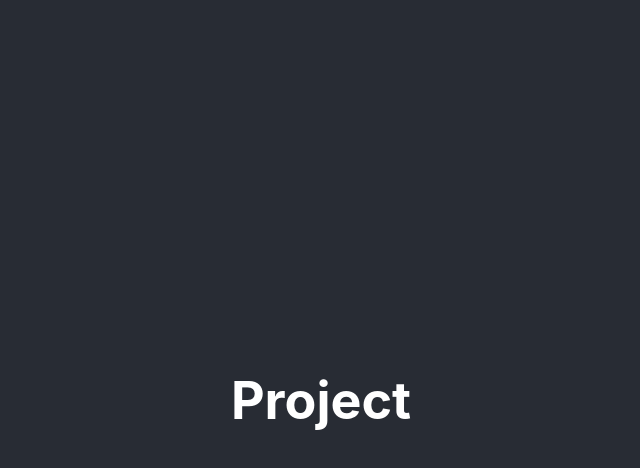
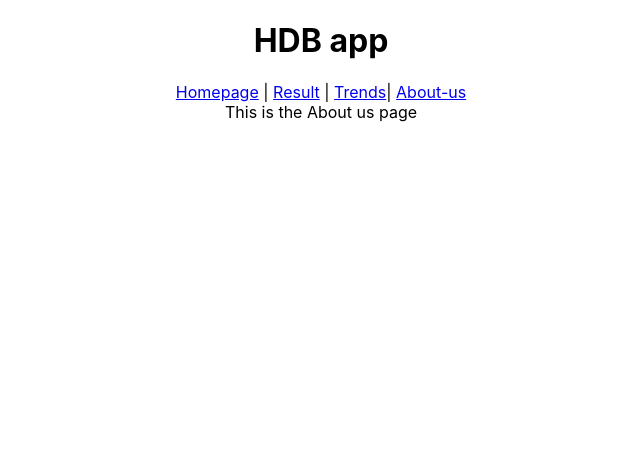
Before and after one commit to quahfamili1/project, a React (Create React App) app: page /Aboutus in a window 1280 px wide. Shown: the top 468 px of the page, without its empty margins (319-959 px from the left). Built offline with nearby package versions, Linux system fonts and the light colour scheme.

Commit message:
added routes and project folders

```diff
--- a/package.json
+++ b/package.json
@@ -9,6 +9,7 @@
     "axios": "^1.6.8",
     "react": "^18.2.0",
     "react-dom": "^18.2.0",
+    "react-router-dom": "^6.22.3",
     "react-scripts": "5.0.1",
     "web-vitals": "^2.1.4"
   },
--- a/src/App.js
+++ b/src/App.js
@@ -1,11 +1,28 @@
+// import { useState } from "react";
 import "./App.css";
+import { BrowserRouter, Routes, Route } from "react-router-dom";
+import Header from "./routes/Header";
+import Homepage from "./routes/Homepage";
+import Result from "./routes/Result";
+import Trend from "./routes/Trend";
+import Aboutus from "./routes/Aboutus";
 
 function App() {
+  const DefaultPage = () => <p>Nothing to see here!</p>;
+
   return (
     <div className="App">
-      <header className="App-header">
-        <h1>Project</h1>
-      </header>
+      <BrowserRouter>
+        <Routes>
+          <Route path="/" element={<Header />}>
+            <Route path="Homepage" element={<Homepage />}></Route>
+            <Route path="Result" element={<Result />}></Route>
+            <Route path="Trend" element={<Trend />}></Route>
+            <Route path="Aboutus" element={<Aboutus />}></Route>
+          </Route>
+          <Route path="*" element={<DefaultPage />} />
+        </Routes>
+      </BrowserRouter>
     </div>
   );
 }
--- /dev/null
+++ b/src/routes/Aboutus.js
@@ -0,0 +1,4 @@
+function Aboutus() {
+  return <div>This is the About us page</div>;
+}
+export default Aboutus;
--- /dev/null
+++ b/src/routes/Header.js
@@ -0,0 +1,15 @@
+import { Link, Outlet } from "react-router-dom";
+
+function Header() {
+  return (
+    <>
+      <h1>HDB app</h1>
+      <nav>
+        <Link to="/homepage">Homepage</Link> | <Link to="/result">Result</Link>{" "}
+        | <Link to="/trend">Trends</Link>| <Link to="/aboutus">About-us</Link>
+      </nav>
+      <Outlet />
+    </>
+  );
+}
+export default Header;
--- /dev/null
+++ b/src/routes/Homepage.js
@@ -0,0 +1,4 @@
+function Homepage() {
+  return <div>This is the homepage</div>;
+}
+export default Homepage;
--- /dev/null
+++ b/src/routes/Result.js
@@ -0,0 +1,4 @@
+function Result() {
+  return <div>This is the result page</div>;
+}
+export default Result;
--- /dev/null
+++ b/src/routes/Trend.js
@@ -0,0 +1,4 @@
+function Trend() {
+  return <div>This is the trend page</div>;
+}
+export default Trend;
```
Also changed, not shown: src/api/apiHDB.js (added, +9 -0 lines), src/components/Filter.js (added, +66 -0 lines), 1 other file (tests, documents, lock files or other folders).
